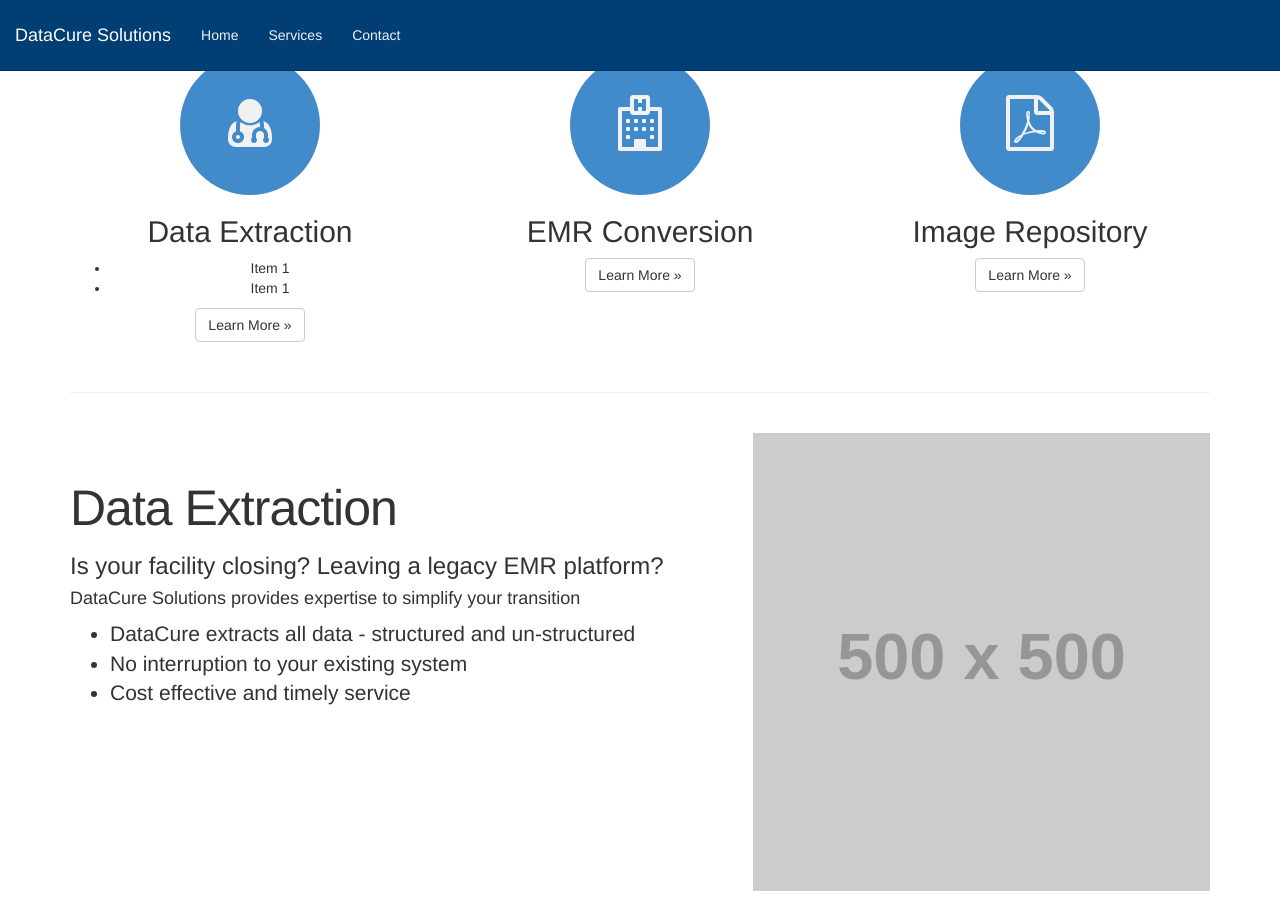
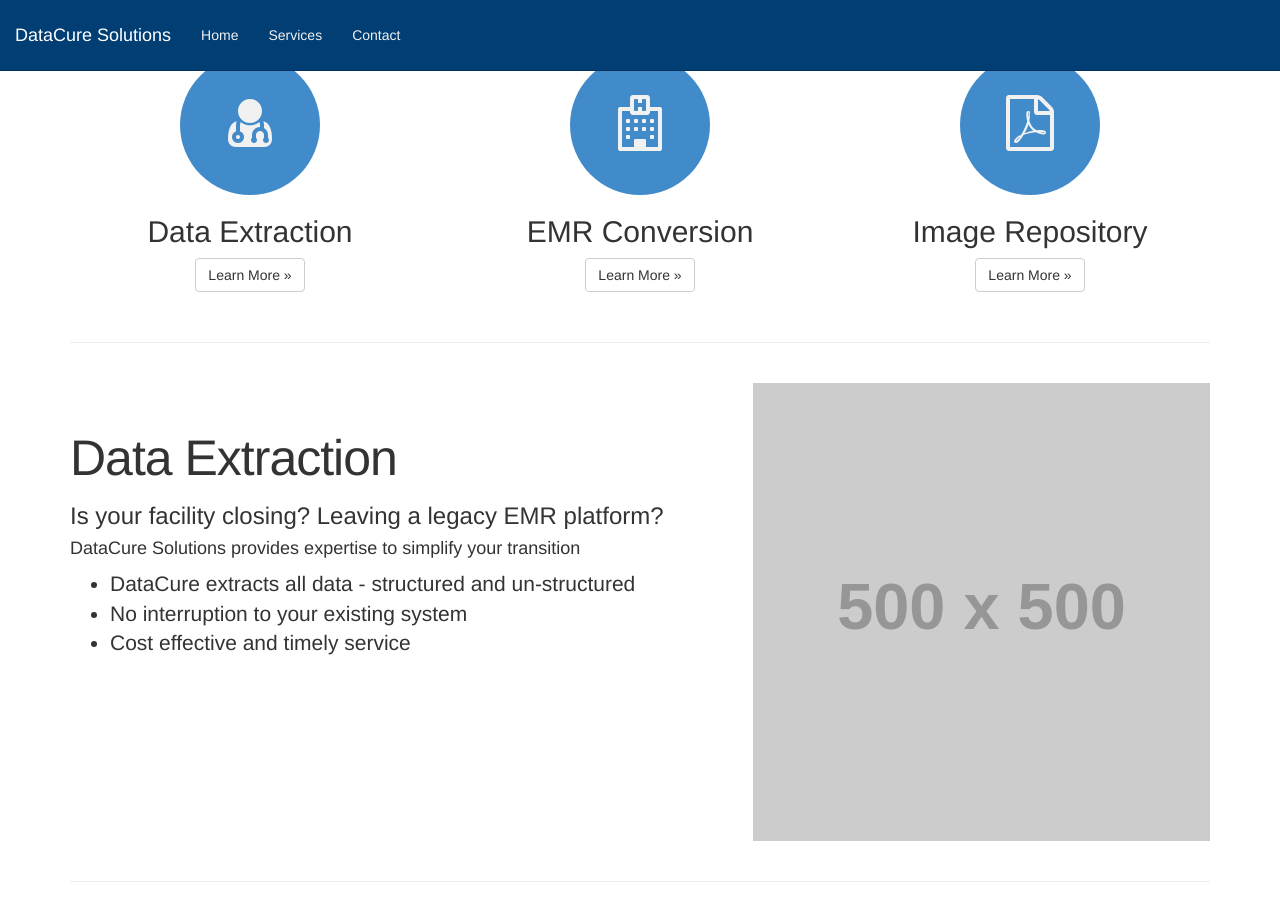
Before and after one commit to datacuresolutions/datacuresolutions.github.io, a Jekyll site: the page built from index.html, in a window 1280 px wide and 900 px high, scrolled down 565 px. Built offline with Jekyll 4.4.1, drawn with Linux system fonts in a browser that asks for light colours; nearby versions of some CDN libraries; library files that are not in the unit come from our copies.

Commit message:
Update service_1_ball.md

```diff
--- a/_includes/content/service_1_ball.md
+++ b/_includes/content/service_1_ball.md
@@ -1,4 +1 @@
 ## Data Extraction
-
-* Item 1
-* Item 1
```
